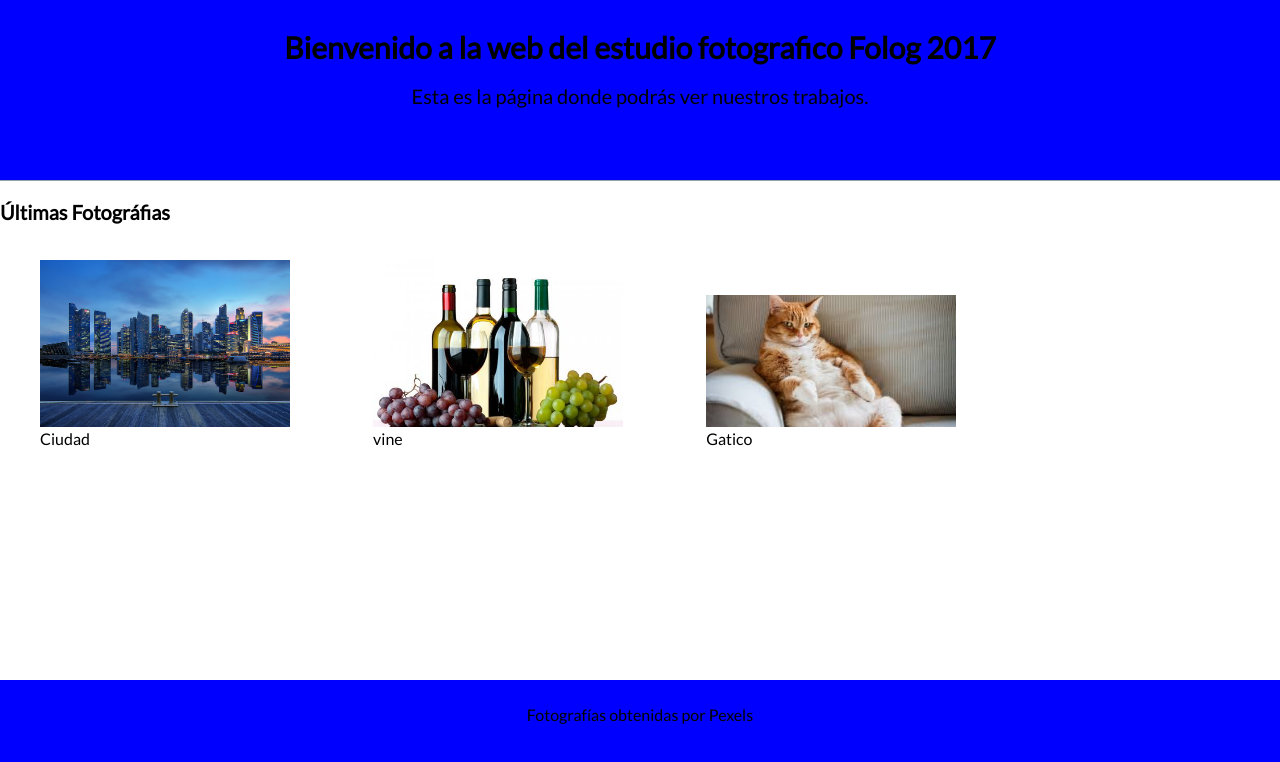
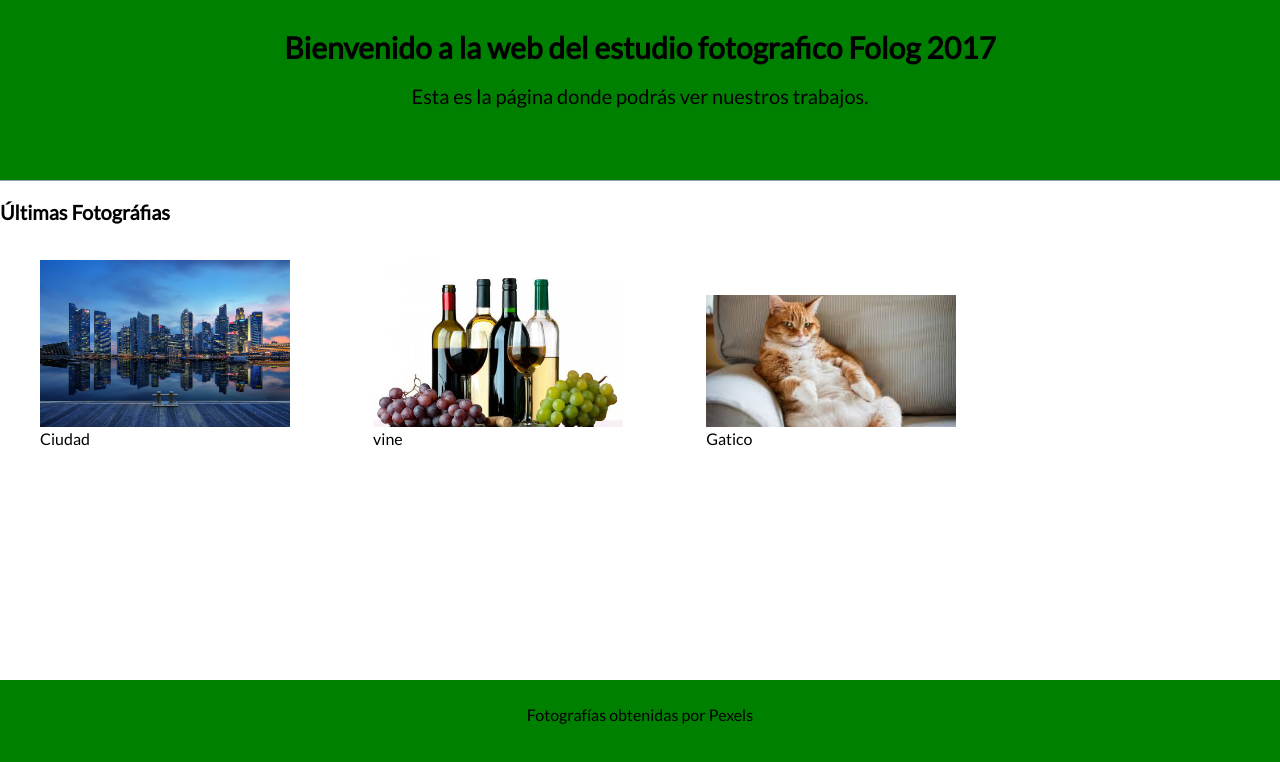
Before and after one commit to omarvch/cursoUdemy, a plain HTML site: page index.html in a window 1280 px wide. Drawn offline with Linux system fonts and the light colour scheme.

Commit message:
cambia color a ver

```diff
--- a/css/design.css
+++ b/css/design.css
@@ -10,7 +10,7 @@ header{
 	height: 160px;
 	margin: 0px;
 	padding: 10px 0px;
-	background: blue;
+	background: green;
 	color: black;
 	text-align: center;
 	border-bottom: 1px solid #95a5a6;
@@ -64,7 +64,7 @@ footer{
 	margin: 0px;
 	bottom: 0px;
 	padding: 10px 0px;
-	background: blue;
+	background: green;
 }
 
 footer p{
```
